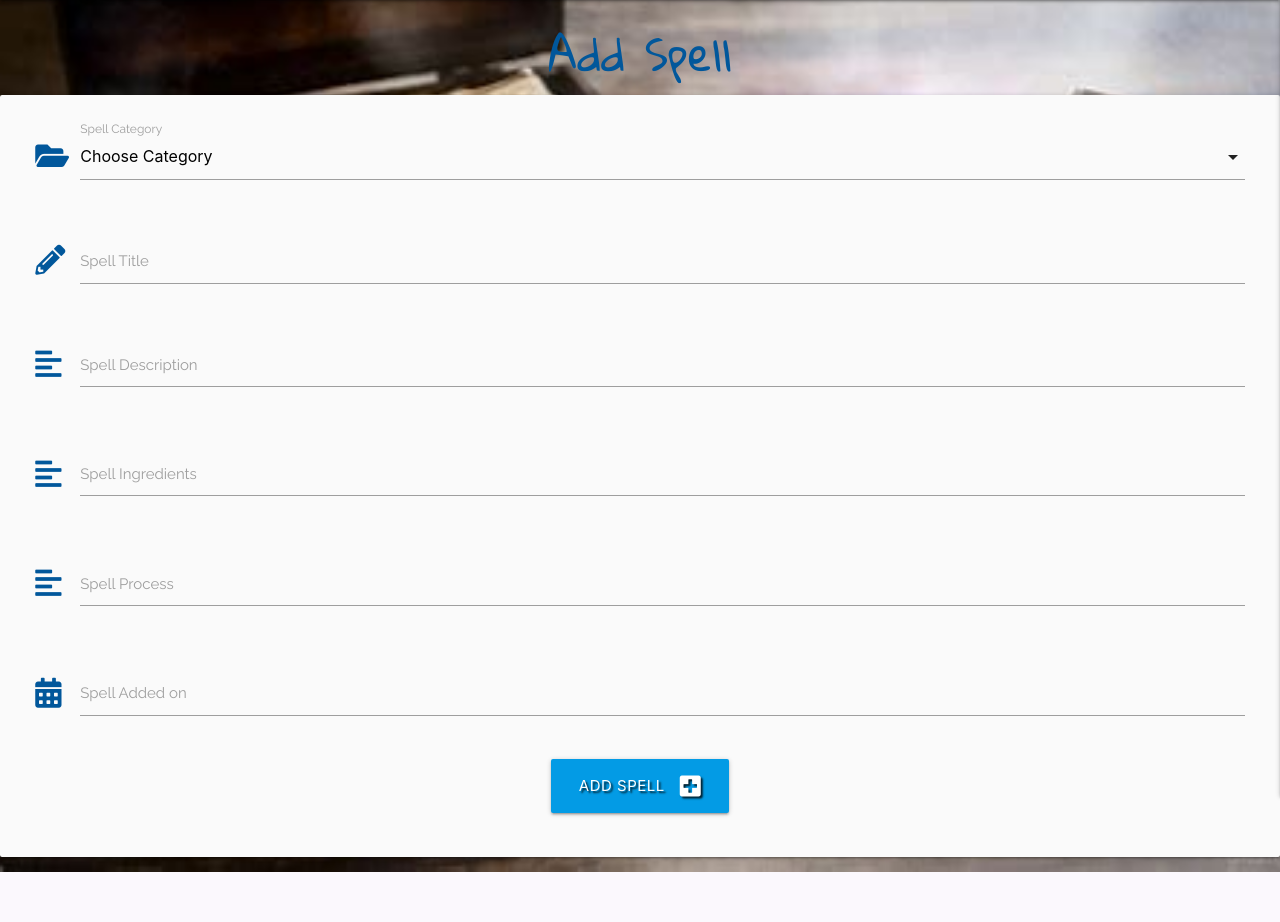
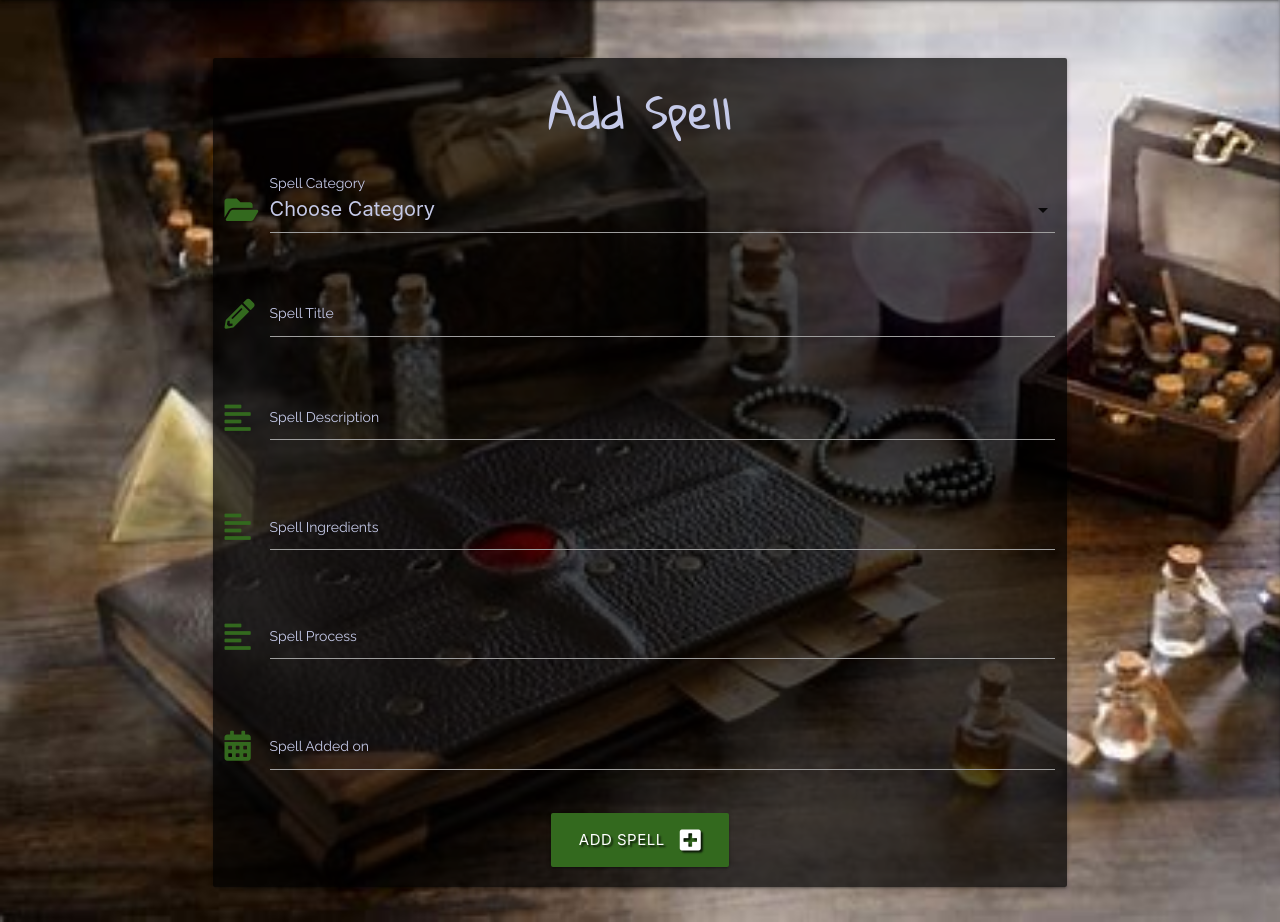
Before and after one commit to Code-Institute-Submissions/Sandra-Be-magic-spells, a Flask app: page /add_spell in a window 1280 px wide. Shown: the part 64-986 px from the top of the page. Before the commit the page ends 936 px from the top, so only its background shows below. Run offline with Flask 2, Linux system fonts and the light colour scheme; data that the repository does not hold is empty; some libraries are stand-ins or nearby versions.

Commit message:
Modified structure of layout

```diff
--- a/templates/add_spell.html
+++ b/templates/add_spell.html
@@ -1,14 +1,15 @@
 {% extends "base.html" %}
 {% block content %}
 
-    <h3 class="light-blue-text text-darken-4 center-align">Add Spell</h3>
-
-    <div class="row card-panel grey lighten-5">
-        <form class="col s12" method="POST" action="{{ url_for('add_spell') }}">
+    <div class="row login-card">
+        <form class="col s12 m8 offset-m2 card-panel" method="POST" action="{{ url_for('add_spell') }}">
+            <div class="row center-align">
+                <h3 class="center-align indigo-text text-lighten-4">Add Spell</h3>
+            </div>
             <!-- Category Selection -->
             <div class="row">
                 <div class="input-field col s12">
-                    <i class="fas fa-folder-open prefix light-blue-text text-darken-4"></i>
+                    <i class="fas fa-folder-open prefix light-green-text text-darken-4"></i>
                     <select id="category_name" name="category_name" class="validate" required>
                         <option value="" disabled selected>Choose Category</option>
                         {% for category in categories %}
@@ -21,7 +22,7 @@
             <!-- Spell Title -->
             <div class="row">
                 <div class="input-field col s12">
-                    <i class="fas fa-pencil-alt prefix light-blue-text text-darken-4"></i>
+                    <i class="fas fa-pencil-alt prefix light-green-text text-darken-4"></i>
                     <input id="spell_title" name="spell_title" minlength="5" maxlength="100"
                         type="text" class="validate" required>
                     <label for="spell_title">Spell Title</label>
@@ -30,7 +31,7 @@
             <!-- Spell Description -->
             <div class="row">
                 <div class="input-field col s12">
-                    <i class="fas fa-align-left prefix light-blue-text text-darken-4"></i>
+                    <i class="fas fa-align-left prefix light-green-text text-darken-4"></i>
                     <textarea id="spell_description" name="spell_description" minlength="5"
                         maxlength="200" class="materialize-textarea validate" required></textarea>
                     <label for="spell_description">Spell Description</label>
@@ -39,7 +40,7 @@
             <!-- Spell Ingredients -->
             <div class="row">
                 <div class="input-field col s12">
-                    <i class="fas fa-align-left prefix light-blue-text text-darken-4"></i>
+                    <i class="fas fa-align-left prefix light-green-text text-darken-4"></i>
                     <textarea id="spell_list" name="spell_list" minlength="5"
                         maxlength="200" class="materialize-textarea validate" required></textarea>
                     <label for="spell_list">Spell Ingredients</label>
@@ -48,7 +49,7 @@
             <!-- Spell Process -->
             <div class="row">
                 <div class="input-field col s12">
-                    <i class="fas fa-align-left prefix light-blue-text text-darken-4"></i>
+                    <i class="fas fa-align-left prefix light-green-text text-darken-4"></i>
                     <textarea id="spell_process" name="spell_process" minlength="5"
                         maxlength="200" class="materialize-textarea validate" required></textarea>
                     <label for="spell_process">Spell Process</label>
@@ -57,7 +58,7 @@
             <!-- Date picker -->
             <div class="row">
                 <div class="input-field col s12">
-                    <i class="fas fa-calendar-alt prefix light-blue-text text-darken-4"></i>
+                    <i class="fas fa-calendar-alt prefix light-green-text text-darken-4"></i>
                     <input id="spell_date" name="spell_date" type="text" class="datepicker validate" required>
                     <label for="spell_date">Spell Added on</label>
                 </div>
@@ -65,7 +66,7 @@
             <!-- Submit Button -->
             <div class="row">
                 <div class="col s12 center-align">
-                    <button type="submit" class="btn-large light-blue darken-1 text-shadow">
+                    <button type="submit" class="btn-large light-green darken-4 text-shadow">
                         Add Spell <i class="fas fa-plus-square right"></i>
                     </button>
                 </div>
--- a/templates/spells.html
+++ b/templates/spells.html
@@ -10,7 +10,7 @@
         {{ spell.spell_date }}<br>
     {% endfor %} -->
 
-    <h3 class="light-blue-text text-darken-4 center-align">Magic Spells</h3>
+    <h3 class="indigo-text text-lighten-4 center-align">Magic Spells</h3>
 
     <ul class="collapsible">
         {% for spell in spells %}
```
